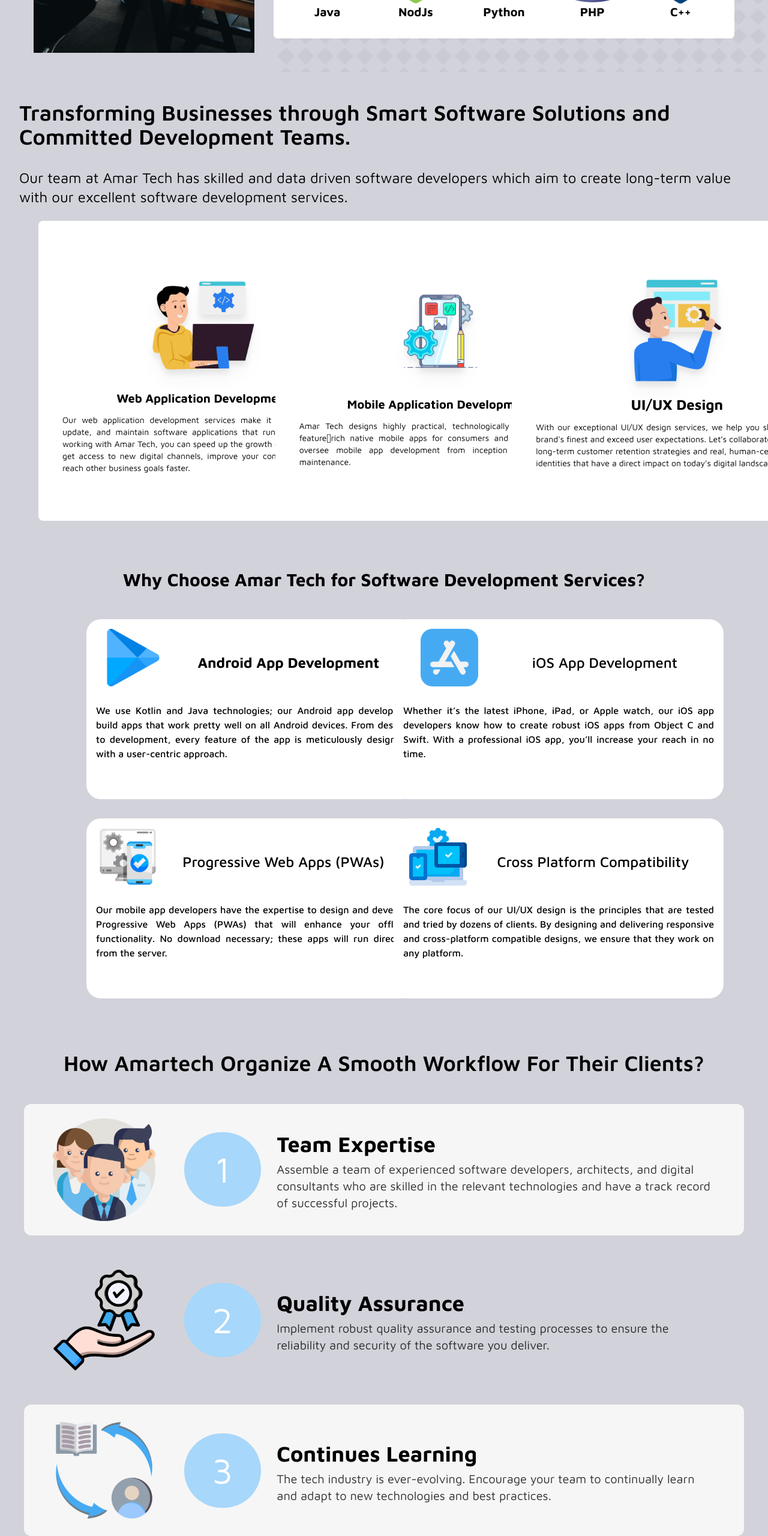
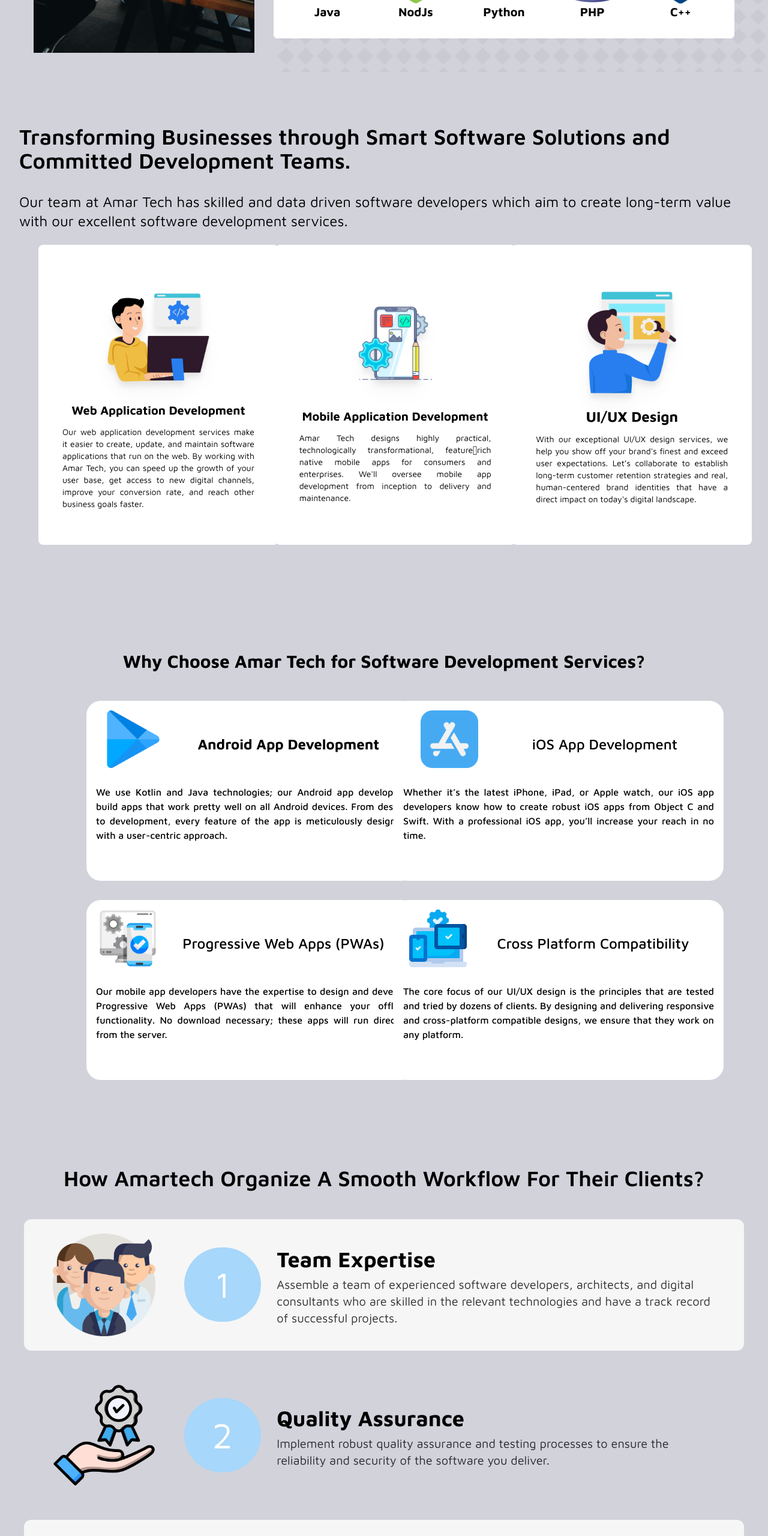
Before and after one commit to AshirAzeem-Developer/AmarTechSolutions, a React (Create React App) app: page /serviceDetails in a window 1280 px wide. Shown: the part 1400-3960 px from the top of the page at 60% size. Built offline with nearby package versions, Linux system fonts and the light colour scheme; a web font is replaced by a local one.

Commit message:
Bugs FIxed

```diff
--- a/src/Screens/ServiceDetail.jsx
+++ b/src/Screens/ServiceDetail.jsx
@@ -128,7 +128,7 @@
         {/* ====================== >>> Section 2 Ends Here <<<< ============================== */}
         {/* ====================== >>> Section 3 Starts Here <<<< ============================== */}
 
-        <div className="bg-[#D2D2DB] h-auto py-10 w-screen overflow-hidden ">
+        <div className="bg-[#D2D2DB] h-auto py-20 w-screen overflow-hidden flex flex-col items-center justify-center">
           <h1 className=" text-3xl py-2 lg:text-4xl px-8 text-black font-semibold">
             Transforming Businesses through Smart Software Solutions and
             Committed Development Teams.
@@ -139,7 +139,7 @@
             software development services.
           </h3>
           <div className="grid grid-cols-1 md:grid-cols-2 lg:grid-cols-3 xl:grid-cols-3 gap-8 items-center justify-center  mx-16">
-            <div className="bg-white rounded-lg h-[480px] sm:h-[450px]   lg:h-[600px] xl:h-[500px] w-[330px] text-center md:w-[400px] lg:w-[350px] xl:w-[550px]  flex flex-col  items-center justify-center ">
+            <div className="bg-white rounded-lg h-[480px] sm:h-[450px]   lg:h-[600px] xl:h-[500px] w-[330px] text-center md:w-[400px] lg:w-[350px] xl:w-[400px]  flex flex-col  items-center justify-center ">
               <div>
                 <img
                   src={Web}
@@ -163,7 +163,7 @@
                 </p>
               </div>
             </div>
-            <div className="bg-white rounded-lg h-[480px] sm:h-[450px]  lg:h-[600px] xl:h-[500px] w-[330px] text-center md:w-[400px] lg:w-[350px] xl:w-[550px] flex flex-col items-center justify-center">
+            <div className="bg-white rounded-lg h-[480px] sm:h-[450px]  lg:h-[600px] xl:h-[500px] w-[330px] text-center md:w-[400px] lg:w-[350px] xl:w-[400px] flex flex-col items-center justify-center">
               <div>
                 <img
                   src={MAD}
@@ -183,7 +183,7 @@
                 </p>
               </div>
             </div>
-            <div className="bg-white rounded-lg h-[480px] sm:h-[450px]  lg:h-[600px] xl:h-[500px] w-[330px] text-center md:w-[400px] lg:w-[350px] xl:w-[550px] flex flex-col  items-center justify-center">
+            <div className="bg-white rounded-lg h-[480px] sm:h-[450px]  lg:h-[600px] xl:h-[500px] w-[330px] text-center md:w-[400px] lg:w-[350px] xl:w-[400px] flex flex-col  items-center justify-center">
               <div className="flex flex-col items-center justify-center">
                 <img
                   src={UiUx}
@@ -209,12 +209,12 @@
 
         {/* ====================== >>> Section 3 Ends Here <<<< ============================== */}
         {/* ====================== >>> Section 4 Starts Here <<<< ============================== */}
-        <div className="bg-[#D2D2DB] h-auto  py-10 justify-center w-screen overflow-hidden">
+        <div className="bg-[#D2D2DB] h-auto   justify-center w-screen overflow-hidden py-24">
           <h1 className="text-3xl text-center font-bold text-black ">
             Why Choose Amar Tech for Software Development Services?
           </h1>
           <div className="grid grid-cols-1 sm:grid-cols-2  gap-8   items-center justify-center px-6 md:px-8 lg:px-36 pt-12">
-            <div className="bg-white h-[300px] md:h-[300px]  w-auto md:w-300px lg:w-[430px]  xl:w-[550px]  rounded-3xl sm:h-[400px] lg:h-[300px] items-center justify-center">
+            <div className="bg-white h-[330px] md:h-[300px]  w-auto md:w-300px lg:w-[430px]  xl:w-[550px]  rounded-3xl sm:h-[400px] lg:h-[300px] items-center justify-center">
               <div className="flex flex-row p-4 items-center justify-around  ">
                 <img src={andriod} alt="imageHere" className="h-24  " />
                 <h2 className="text-black  text-xl sm:text-xl md:text-2xl text-center font-bold md:px-8  pt-4">
@@ -229,7 +229,7 @@
                 designed with a user-centric approach.
               </p>
             </div>
-            <div className="bg-white h-[300px]  md:h-[300px]  w-auto md:w-300px lg:w-[430px]  xl:w-[550px]  rounded-3xl sm:h-[400px] lg:h-[300px] items-center justify-center">
+            <div className="bg-white h-[330px]  md:h-[300px]  w-auto md:w-300px lg:w-[430px]  xl:w-[550px]  rounded-3xl sm:h-[400px] lg:h-[300px] items-center justify-center">
               <div className="flex flex-row p-4   items-center justify-around ">
                 <img src={ios} alt="imageHere" className="h-24" />
                 <h2 className="text-black text-xl sm:text-xl md:text-2xl text-center font-medium md:px-8  pt-4">
@@ -243,7 +243,7 @@
                 reach in no time.
               </p>
             </div>
-            <div className="bg-white h-[300px]  md:h-[300px]  w-auto md:w-300px lg:w-[430px]  xl:w-[550px]  rounded-3xl sm:h-[400px] lg:h-[300px] items-center justify-center">
+            <div className="bg-white h-[330px]  md:h-[300px]  w-auto md:w-300px lg:w-[430px]  xl:w-[550px]  rounded-3xl sm:h-[400px] lg:h-[300px] items-center justify-center">
               <div className="flex flex-row p-4  items-center justify-around  ">
                 <img src={pwa} alt="imageHere" className="h-24" />
                 <h2 className="text-black text-xl sm:text-xl md:text-2xl text-center font-medium md:px-8  pt-4">
@@ -257,7 +257,7 @@
                 run directly from the server.
               </p>
             </div>
-            <div className="bg-white h-[300px]  md:h-[300px]  w-auto md:w-300px lg:w-[430px]  xl:w-[550px]  rounded-3xl sm:h-[400px] lg:h-[300px] items-center justify-center">
+            <div className="bg-white h-[330px]  md:h-[300px]  w-auto md:w-300px lg:w-[430px]  xl:w-[550px]  rounded-3xl sm:h-[400px] lg:h-[300px] items-center justify-center">
               <div className="flex flex-row p-4 items-center justify-around   ">
                 <img src={cross} alt="imageHere" className="h-24" />
                 <h2 className="text-black text-xl sm:text-xl md:text-2xl text-center font-medium md:px-8  pt-4">
@@ -275,7 +275,7 @@
         </div>
         {/* ====================== >>> Section 4 End Here <<<< ============================== */}
         {/* ====================== >>> Section 5 Starts Here <<<< ============================== */}
-        <div className="bg-[#D2D2DB] pt-12 h-auto ">
+        <div className="bg-[#D2D2DB] pt-12 h-auto  py-12">
           <h1 className="text-4xl text-center   text-black font-semibold">
             How Amartech Organize A Smooth Workflow For Their Clients?
           </h1>
@@ -290,8 +290,8 @@
             <h1 className="text-4xl max-sm:text-3xl text-center text-[#D2D2DB] font-bold pt-12 max-sm:pt-8">
               Want To Shape Your Business?
             </h1>
-            <div className=" max-sm:h-36 rounded-lg pt-8 max-sm:pt-4  ">
-              <button className=" bg-[#D2D2DB] rounded-2xl  pl-5  text-2xl max-sm:text-2xl   flex flex-row text-[#FFFFFF]">
+            <div className=" max-sm:h-36 rounded-md pt-8 max-sm:pt-4    ">
+              <button className=" bg-[#d2d2db]  p-4 rounded-2xl  pl-5  text-2xl max-sm:text-2xl   flex flex-row text-[#FFFFFF]">
                 Start Conversation Now
                 <span>
                   <img src={arrow} alt="imageHere" className="w-14 pl-4" />
```
